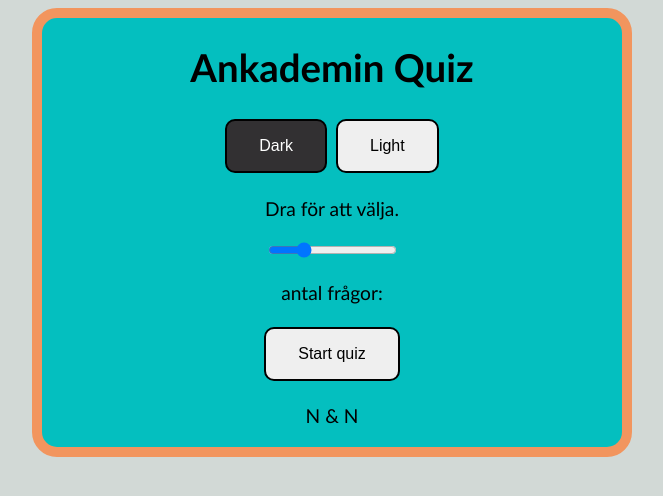
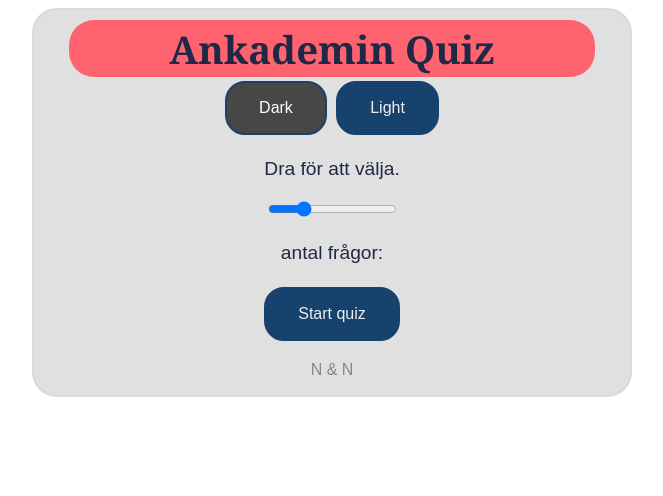
Before and after one commit to n-sankell/klientutveckling-inl2, a website: page index.html in a window 1280 px wide. Shown: the whole page, without its empty margins (308-971 px from the left). Drawn offline with Linux system fonts and the light colour scheme.

Commit message:
updated buttons and colors

```diff
--- a/index.html
+++ b/index.html
@@ -10,8 +10,8 @@
 <body>
     <div class="frame">
     <header>
-        <h1>Ankademin Quiz</h1>
-        <div></div>
+
+        <div class="title"><h1>Ankademin Quiz</h1></div>
         <button class="darkButton">Dark</button>
         <button class="lightButton" hidden="hidden">Light</button>
     </header>
--- a/style.css
+++ b/style.css
@@ -7,9 +7,9 @@
 
 body {
 
-    font-family: 'Trebuchet MS', 'Lucida Sans Unicode', 'Lucida Grande', 'Lucida Sans', Arial, sans-serif;
-    background: #D2D9D6;
-    color: #000;
+    font-family: Arial, Helvetica, sans-serif;
+    background: #ffffff;
+    color: #1f2844;
 }
 
 body {
@@ -20,11 +20,7 @@ body {
     text-align: center;
     height: 100%;
     font-size: larger;
-
-
 }
-
-
 
 
 .frame {
@@ -38,55 +34,75 @@ body {
     text-align: center;
     height: 100%;
     width: 100%;
-    background-color: #04BFBF;
-    border: #F2955E 10px solid;
+    background-color: #e0e0e0;
+    border: #dadada 2px solid;
+}
+
+.title {
+    font-family: Georgia, 'Times New Roman', Times, serif;
+    display: flex;
+    align-items: center;
+    border-radius: 25px;
+    background-color: #ff636f;
+    width: 100%;
+    height: 57px;
+    margin-top: 10px;
+    padding: 20px 100px;
 }
 
 button {
-    color: black;
+    color: #eeeeee;
+    background: #17426d;
     padding: 16px 32px;
     text-align: center;
     text-decoration: none;
     display: inline-block;
     font-size: 16px;
-    border-radius: 10px;
-    border: #000 2px solid;
+    border-radius: 20px;
+    border: #17426d 2px solid;
     margin: 4px 2px;
     transition-duration: 0.4s;
     cursor: pointer;
 }
 
-button:hover{
+button:hover {
     background-color: #008CBA;
     color: white;
 
 }
 
 
+.dark {
+    background-color: #161c30;
+    color: #eeeeee;
+}
+
+.dark .frame {
+    background-color: #1f2844;
+    color: #ffffff;
+    border: #17426d 2px solid;
+}
+
+
+
+
+
+
 
 
 .startButton {
-    color: black;
+    color: #eeeeee;
+    background: #17426d;
     padding: 16px 32px;
     text-align: center;
     text-decoration: none;
     display: inline-block;
     font-size: 16px;
-    border-radius: 10px;
-    border: #000 2px solid;
+    border-radius: 20px;
+    border: #17426d 2px solid;
     margin: 4px 2px;
     transition-duration: 0.4s;
     cursor: pointer;
-}
-
-.dark {
-    background-color: #323032;
-    color: lightgray
-}
-
-.dark .frame .startButton {
-    color: aliceblue;
-    background-color: #323032;
 }
 
 
@@ -96,7 +112,7 @@ button:hover{
 }
 
 .darkButton {
-    background-color: #323032;
+    background-color: #474747;
     color: #fff;
 }
 
@@ -113,3 +129,8 @@ button:hover{
     padding: 0 30px;
 
 }
+
+footer{
+    color: #868686;
+    font-size: smaller;
+}
```
